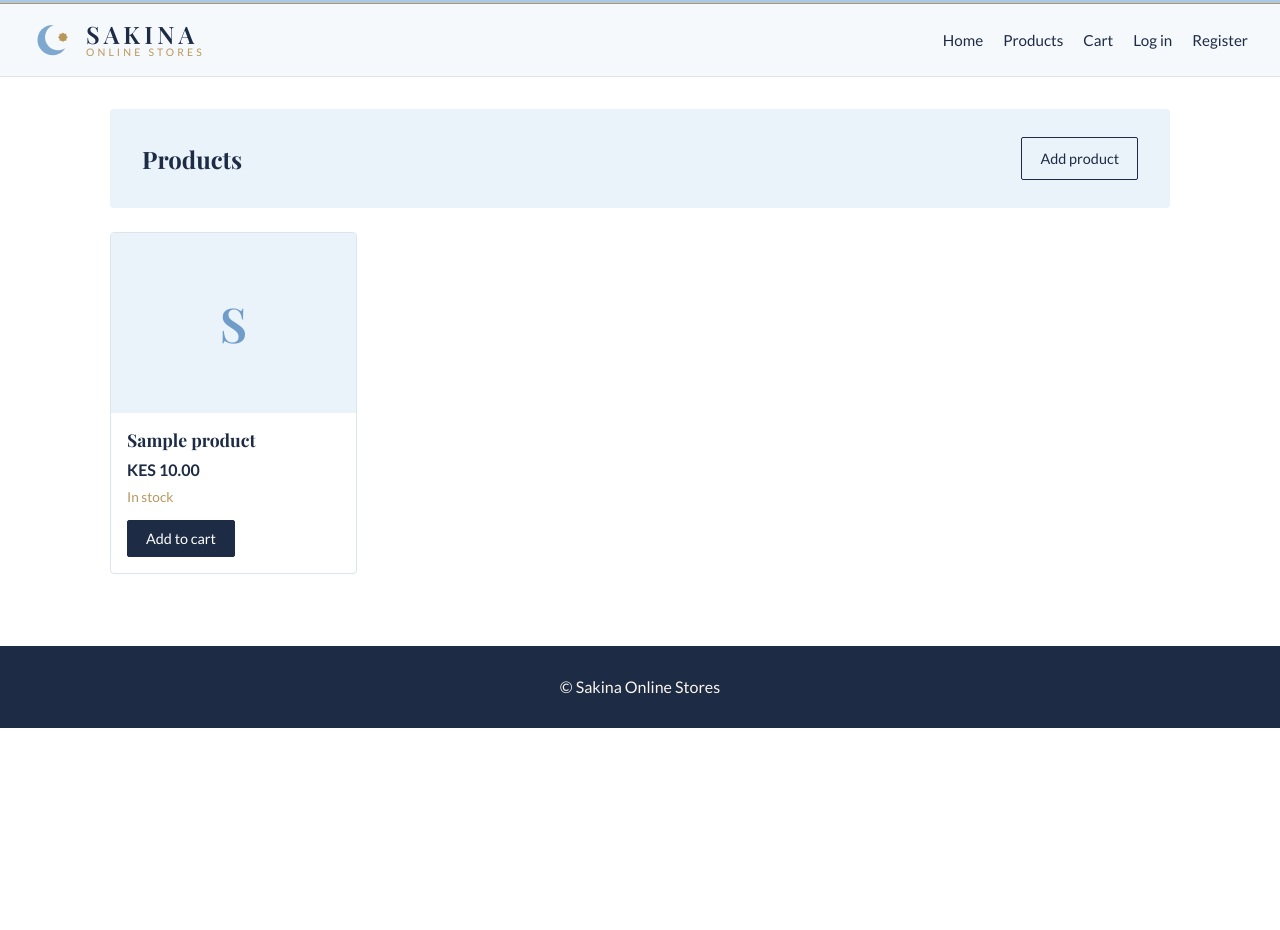
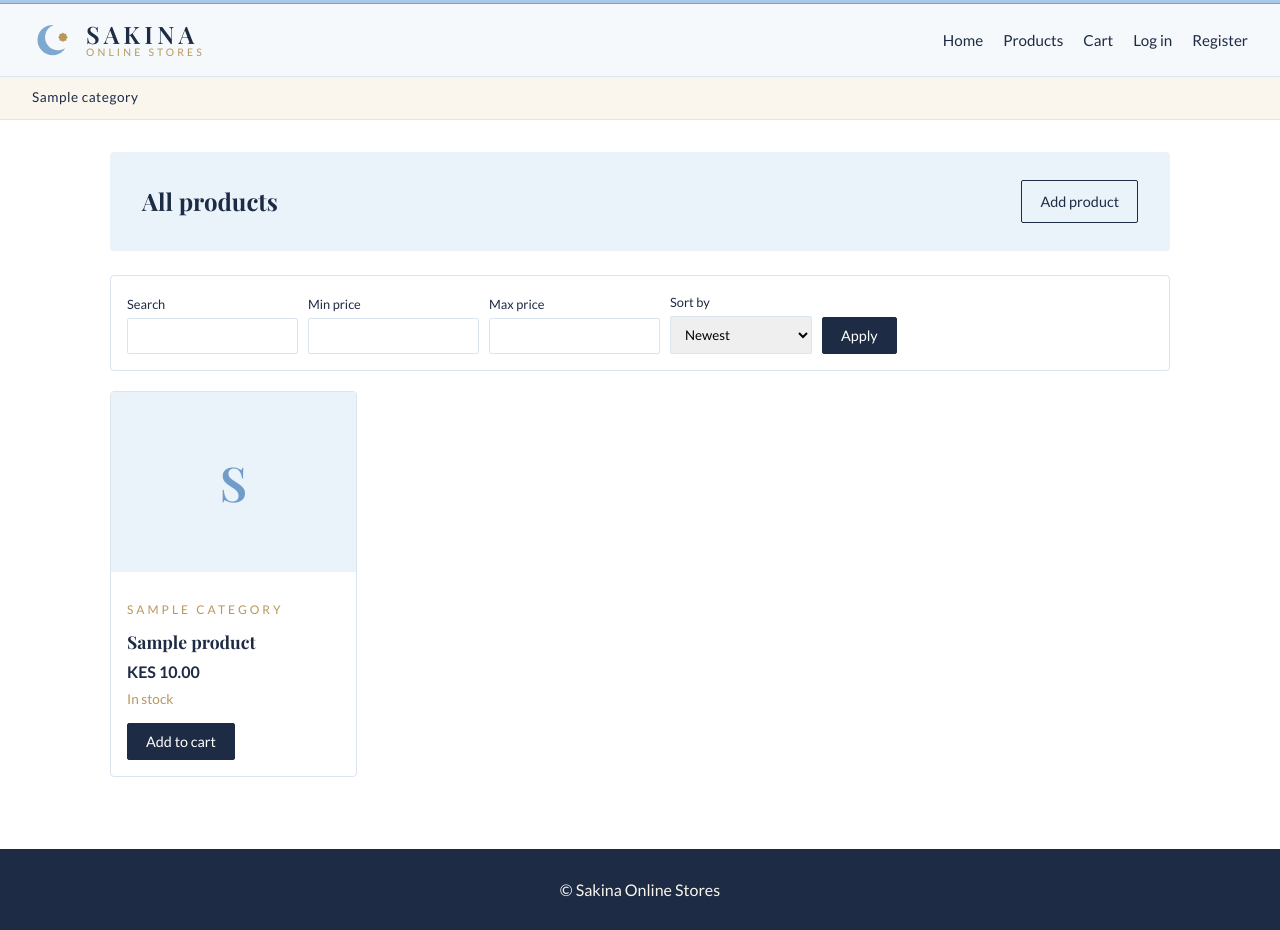
Before and after one commit to ayanbathan5719-boop/Sakina_Online_Stores, a Django app: page /products/ in a window 1280 px wide. Before the commit the page ends 728 px from the top, so only its background shows below. Run offline with Django 5.2, Linux system fonts and the light colour scheme; tables that the repository leaves empty hold one stand-in row (values such as "Sample post").

Commit message:
Add sample products and product detail page

```diff
--- a/products/admin.py
+++ b/products/admin.py
@@ -1,4 +1,8 @@
 from django.contrib import admin
-from .models import Product
+from .models import Product, Category
 
 admin.site.register(Product)
+
+@admin.register(Category)
+class CategoryAdmin(admin.ModelAdmin):
+    list_display = ('name', 'parent', 'position')
--- /dev/null
+++ b/products/context_processors.py
@@ -0,0 +1,4 @@
+from .models import Category
+
+def nav_categories(request):
+    return {'nav_categories': Category.objects.filter(parent__isnull=True)}
--- a/products/forms.py
+++ b/products/forms.py
@@ -5,4 +5,4 @@ from .models import Product
 class ProductForm(forms.ModelForm):
     class Meta:
         model = Product
-        fields = ['name', 'description', 'price', 'stock']
+        fields = ['name', 'description', 'price', 'stock', 'category']
--- a/products/models.py
+++ b/products/models.py
@@ -1,10 +1,33 @@
 from django.db import models
+
+class Category(models.Model):
+    name = models.CharField(max_length=100)
+    slug = models.SlugField(unique=True)
+    parent = models.ForeignKey(
+        'self', null=True, blank=True,
+        on_delete=models.CASCADE, related_name='children'
+    )
+    position = models.PositiveIntegerField(default=0)
+
+    class Meta:
+        verbose_name_plural = 'categories'
+        ordering = ['position', 'name']
+
+    def __str__(self):
+        if self.parent:
+            return f'{self.parent.name} > {self.name}'
+        return self.name
+
 
 class Product(models.Model):
     name = models.CharField(max_length=100)
     description = models.TextField(blank=True)
     price = models.DecimalField(max_digits=10, decimal_places=2)
     stock = models.PositiveIntegerField(default=0)
+    category = models.ForeignKey(
+        Category, null=True, blank=True,
+        on_delete=models.SET_NULL, related_name='products'
+    )
     created_at = models.DateTimeField(auto_now_add=True)
 
     def __str__(self):
--- a/products/templates/products/product_list.html
+++ b/products/templates/products/product_list.html
@@ -2,15 +2,48 @@
 
 {% block content %}
     <div class="page-head page-title">
-        <h2>Products</h2>
+        <h2>{% if category %}{{ category.name }}{% else %}All products{% endif %}</h2>
         <a class="btn btn-outline" href="{% url 'add_product' %}">Add product</a>
     </div>
+
+    {% if category.parent %}
+        <p><a href="{% url 'category' category.parent.slug %}">&larr; {{ category.parent.name }}</a></p>
+    {% endif %}
+    {% if subcategories %}
+        <div class="chips">
+            {% for sub in subcategories %}
+                <a class="chip" href="{% url 'category' sub.slug %}">{{ sub.name }}</a>
+            {% endfor %}
+        </div>
+    {% endif %}
+
+    <form class="filters" method="get">
+        <label>Search
+            <input type="text" name="q" value="{{ q }}">
+        </label>
+        <label>Min price
+            <input type="number" name="min_price" value="{{ min_price }}" min="0">
+        </label>
+        <label>Max price
+            <input type="number" name="max_price" value="{{ max_price }}" min="0">
+        </label>
+        <label>Sort by
+            <select name="sort">
+                <option value="newest" {% if sort == 'newest' %}selected{% endif %}>Newest</option>
+                <option value="price_low" {% if sort == 'price_low' %}selected{% endif %}>Price: low to high</option>
+                <option value="price_high" {% if sort == 'price_high' %}selected{% endif %}>Price: high to low</option>
+            </select>
+        </label>
+        <button type="submit">Apply</button>
+    </form>
+
     <div class="grid">
         {% for p in products %}
             <article class="card">
                 <div class="card-img">{{ p.name|first|upper }}</div>
                 <div class="card-body">
-                    <h3>{{ p.name }}</h3>
+                    {% if p.category %}<p class="eyebrow">{{ p.category.name }}</p>{% endif %}
+                    <h3><a href="{% url 'product_detail' p.id %}">{{ p.name }}</a></h3>
                     <p class="price">KES {{ p.price }}</p>
                     <p class="stock">{% if p.stock > 0 %}In stock{% else %}Out of stock{% endif %}</p>
                     <form method="post" action="{% url 'add_to_cart' p.id %}">
@@ -20,7 +53,7 @@
                 </div>
             </article>
         {% empty %}
-            <p>No products yet.</p>
+            <p>No products found. <a href="{% url 'product_list' %}">Clear filters</a></p>
         {% endfor %}
     </div>
 {% endblock %}
--- a/products/urls.py
+++ b/products/urls.py
@@ -4,5 +4,7 @@ from . import views
 urlpatterns = [
     path('', views.home, name='home'),
     path('products/', views.product_list, name='product_list'),
+    path('products/category/<slug:slug>/', views.product_list, name='category'),
     path('products/add/', views.add_product, name='add_product'),
+    path('products/<int:product_id>/', views.product_detail, name='product_detail'),
 ]
--- a/products/views.py
+++ b/products/views.py
@@ -1,14 +1,68 @@
-from django.shortcuts import render, redirect
+from decimal import Decimal, InvalidOperation
+from django.db.models import Q
+from django.shortcuts import render, redirect, get_object_or_404
 from django.contrib.auth.decorators import login_required
 from .forms import ProductForm
-from .models import Product
+from .models import Product, Category
+
+
+def product_detail(request, product_id):
+    product = get_object_or_404(Product, id=product_id)
+    related = []
+    if product.category:
+        related = Product.objects.filter(category=product.category).exclude(id=product.id)[:4]
+    return render(request, 'products/product_detail.html', {
+        'product': product,
+        'related': related,
+    })
 
 def home(request):
     return render(request, 'products/home.html')
 
-def product_list(request):
+
+def to_decimal(value):
+    try:
+        return Decimal(value)
+    except (InvalidOperation, TypeError):
+        return None
+
+
+def product_list(request, slug=None):
     products = Product.objects.all()
-    return render(request, 'products/product_list.html', {'products': products})
+    category = None
+    subcategories = None
+
+    if slug:
+        category = get_object_or_404(Category, slug=slug)
+        subcategories = category.children.all()
+        products = products.filter(Q(category=category) | Q(category__parent=category))
+
+    q = request.GET.get('q', '').strip()
+    if q:
+        products = products.filter(Q(name__icontains=q) | Q(description__icontains=q))
+
+    min_price = request.GET.get('min_price', '')
+    max_price = request.GET.get('max_price', '')
+    if to_decimal(min_price) is not None:
+        products = products.filter(price__gte=to_decimal(min_price))
+    if to_decimal(max_price) is not None:
+        products = products.filter(price__lte=to_decimal(max_price))
+
+    sort = request.GET.get('sort', 'newest')
+    orderings = {'newest': '-created_at', 'price_low': 'price', 'price_high': '-price'}
+    products = products.order_by(orderings.get(sort, '-created_at'))
+
+    return render(request, 'products/product_list.html', {
+        'products': products,
+        'category': category,
+        'subcategories': subcategories,
+        'q': q,
+        'min_price': min_price,
+        'max_price': max_price,
+        'sort': sort,
+    })
+
+
 @login_required
 def add_product(request):
     if request.method == 'POST':
--- a/static/css/style.css
+++ b/static/css/style.css
@@ -125,6 +125,67 @@ form p { margin: 0 0 14px; }
 .summary-row { display: flex; justify-content: space-between; margin-bottom: 12px; }
 .summary-row.total { border-top: 1px solid var(--line); padding-top: 12px; }
 
+
+.category-bar {
+    background: var(--ivory);
+    border-bottom: 1px solid var(--line);
+    padding: 10px 32px;
+    display: flex;
+    gap: 22px;
+    overflow-x: auto;
+    white-space: nowrap;
+}
+.category-bar a { color: var(--navy); text-decoration: none; font-size: 0.85rem; letter-spacing: 0.04em; }
+.category-bar a:hover { color: var(--blue-deep); }
+
+.filters {
+    display: flex;
+    flex-wrap: wrap;
+    gap: 10px;
+    align-items: end;
+    background: var(--white);
+    border: 1px solid var(--line);
+    border-radius: 4px;
+    padding: 16px;
+    margin: 20px 0;
+}
+.filters label { display: flex; flex-direction: column; font-size: 0.8rem; gap: 4px; }
+
+.chips { display: flex; flex-wrap: wrap; gap: 8px; margin: 12px 0; }
+.chip {
+    border: 1px solid var(--line);
+    background: var(--white);
+    padding: 4px 12px;
+    border-radius: 999px;
+    font-size: 0.85rem;
+    text-decoration: none;
+    color: var(--navy);
+}
+.chip:hover { background: var(--blue-soft); }
+
+.card h3 a { color: var(--navy); text-decoration: none; }
+.card h3 a:hover { color: var(--blue-deep); }
+.breadcrumb { font-size: 0.85rem; color: var(--gold); }
+.breadcrumb a { text-decoration: none; }
+.detail { display: grid; grid-template-columns: 1fr 1fr; gap: 32px; margin-top: 12px; }
+.detail-img {
+    height: 360px;
+    background: var(--blue-soft);
+    border-radius: 4px;
+    display: flex;
+    align-items: center;
+    justify-content: center;
+    font-family: 'Playfair Display', serif;
+    font-size: 6rem;
+    color: var(--blue-deep);
+}
+.detail-price { font-size: 1.4rem; }
+.section-title { margin-top: 48px; }
+
+@media (max-width: 800px) {
+    .detail { grid-template-columns: 1fr; }
+}
+
 @media (max-width: 800px) {
     .cart-layout { grid-template-columns: 1fr; }
 }
--- a/templates/base.html
+++ b/templates/base.html
@@ -36,6 +36,11 @@
         </nav>
     </header>
 
+    <nav class="category-bar">
+    {% for c in nav_categories %}
+        <a href="{% url 'category' c.slug %}">{{ c.name }}</a>
+    {% endfor %}
+</nav>
     <main class="container">
         {% block content %}{% endblock %}
     </main>
```
Also changed, not shown: config/settings.py (+5 -4 lines), products/management/commands/seed_catalog.py (added, +44 -0 lines), products/management/commands/seed_products.py (added, +44 -0 lines), products/templates/products/product_detail.html (added, +42 -0 lines), products/management/__init__.py (added), products/management/commands/__init__.py (added), products/migrations/0002_category_product_category.py (added).
